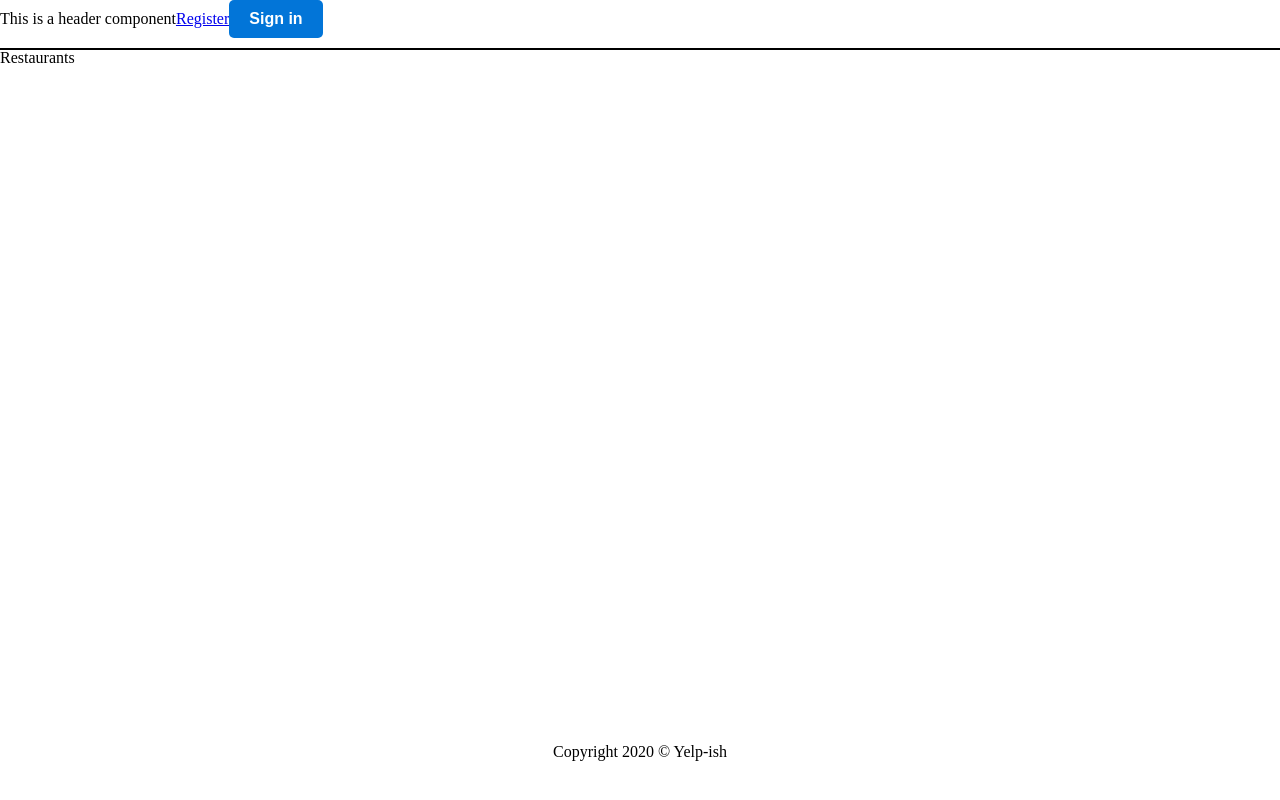
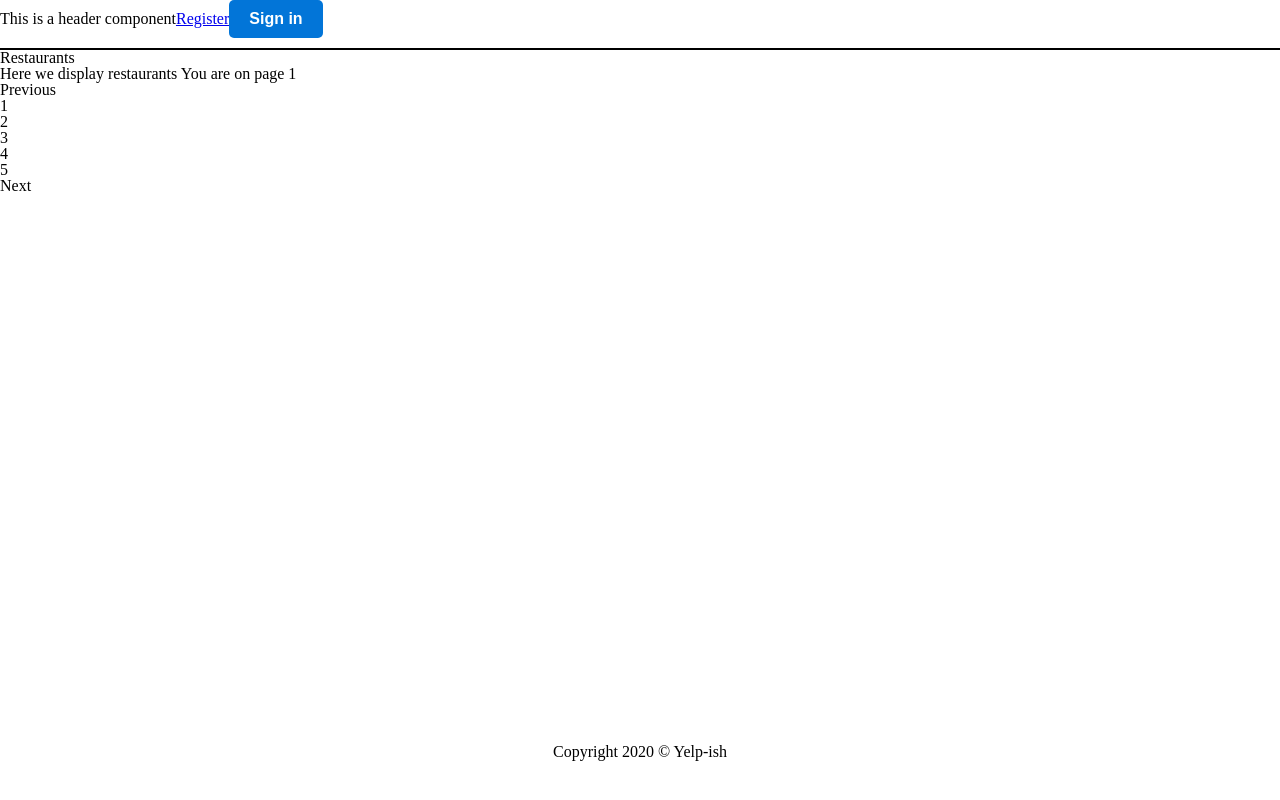
Before and after one commit to tornikes/yelp-clone-frontend, a React (Create React App) app: page /places in a window 1280 px wide. Built offline with nearby package versions, Linux system fonts and the light colour scheme.

Commit message:
feat: add pagination component

```diff
--- a/package.json
+++ b/package.json
@@ -10,10 +10,12 @@
     "@types/node": "^16.11.19",
     "@types/react": "^17.0.38",
     "@types/react-dom": "^17.0.11",
+    "@types/react-paginate": "^7.1.1",
     "axios": "^0.24.0",
     "formik": "^2.2.9",
     "react": "^17.0.2",
     "react-dom": "^17.0.2",
+    "react-paginate": "^8.1.0",
     "react-router-dom": "^6.2.1",
     "react-scripts": "5.0.0",
     "typescript": "^4.5.4",
--- /dev/null
+++ b/src/components/RestaurantDisplay/RestaurantDisplay.tsx
@@ -0,0 +1,18 @@
+import ReactPaginate from "react-paginate";
+import usePageQuery from "../../hooks/usePageQuery";
+
+export default function RestaurantDisplay() {
+  const { page, setPage } = usePageQuery();
+
+  return (
+    <div>
+      Here we display restaurants You are on page <strong>{page}</strong>
+      <ReactPaginate
+        pageCount={5}
+        onPageChange={({ selected }) => {
+          setPage(selected + 1);
+        }}
+      />
+    </div>
+  );
+}
--- a/src/pages/HomePage/HomePage.tsx
+++ b/src/pages/HomePage/HomePage.tsx
@@ -1,3 +1,10 @@
+import RestaurantDisplay from "../../components/RestaurantDisplay/RestaurantDisplay";
+
 export default function HomePage() {
-  return <div>Restaurants</div>;
+  return (
+    <div>
+      Restaurants
+      <RestaurantDisplay />
+    </div>
+  );
 }
```
Also changed, not shown: 1 other file (tests, documents, lock files or other folders).
